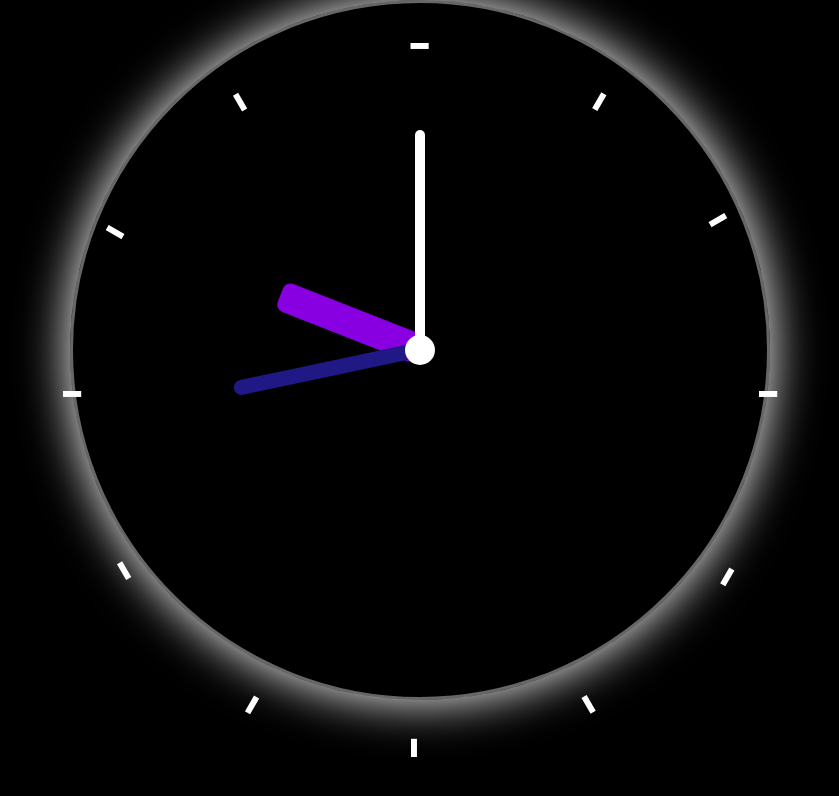
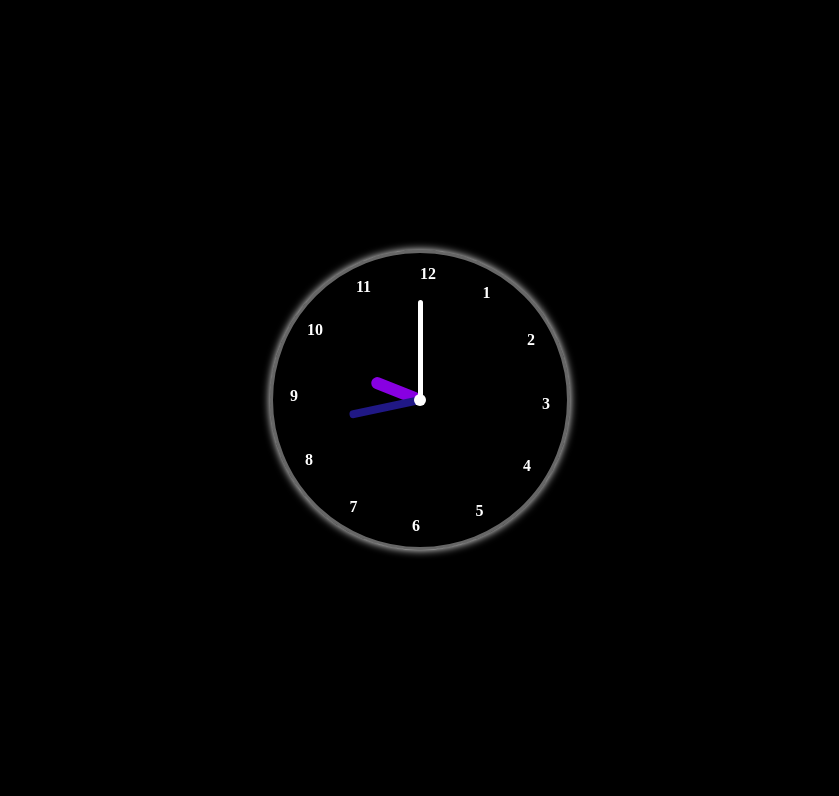
Before and after one commit to GobindTharu/Analog_clock, a plain HTML site: page index.html in a window 1280 px wide. Shown: the whole page, without its empty margins (220-1059 px from the left). Drawn offline with Linux system fonts and the light colour scheme.

Commit message:
clock is made in small size

```diff
--- a/index.html
+++ b/index.html
@@ -10,24 +10,24 @@
 <body>
         <div class="container">
             <div class="clock">
-                <div style="--clr:rgb(136, 0, 226); --h:150px; --w:30px;"  id="hour" class="hand"><i></i></div>
-                <div style="--clr:rgb(32, 24, 133); --h:190px; --w:15px;" id="min" class="hand"><i></i></div>
-                <div style="--clr:rgb(255, 255, 255); --h:220px; --w:10px;" id="sec" class="hand"><i></i></div>
+                <div style="--clr:rgb(136, 0, 226); --h:52px; --w:12px;"  id="hour" class="hand"><i></i></div>
+                <div style="--clr:rgb(32, 24, 133); --h:72px; --w:8px;" id="min" class="hand"><i></i></div>
+                <div style="--clr:rgb(255, 255, 255); --h:100px; --w:5px;" id="sec" class="hand"><i></i></div>
 
 
 
-                <span style="--i:1;"><b>-</b></span>
-                <span style="--i:2;"><b><p>-</p></b></span>
-                <span style="--i:3"><b>-</b></span>
-                <span style="--i:4;"><b><p>-</p></b></span>
-                <span style="--i:5;"><b>-</b></span>
-                <span style="--i:6;"><b><p>-</p></b></span>
-                <span style="--i:7;"><b>-</b></span>
-                <span style="--i:8;"><b><p>-</p></b></span>
-                <span style="--i:9;"><b>-</b></span>
-                <span style="--i:10;"><b><p>-</p></b></span>
-                <span style="--i:11;"><b>-</b></span>
-                <span style="--i:12;"><b><p>-</p></b></span>
+                <span style="--i:1;"><b>1</b></span>
+                <span style="--i:2;"><b><p>2</p></b></span>
+                <span style="--i:3"><b>3</b></span>
+                <span style="--i:4;"><b><p>4</p></b></span>
+                <span style="--i:5;"><b>5</b></span>
+                <span style="--i:6;"><b><p>6</p></b></span>
+                <span style="--i:7;"><b>7</b></span>
+                <span style="--i:8;"><b><p>8</p></b></span>
+                <span style="--i:9;"><b>9</b></span>
+                <span style="--i:10;"><b><p>10</p></b></span>
+                <span style="--i:11;"><b>11</b></span>
+                <span style="--i:12;"><b><p>12</p></b></span>
             </div>
         </div>
         <script src="script.js"></script>
--- a/style.css
+++ b/style.css
@@ -15,15 +15,19 @@ body{
 }
 .container{
     position: relative;
+    display: flex;
+    justify-content: center;
+    align-items: center;
 
 }
 .clock{
-    width: 700px;
-    height: 700px;
+    position: absolute;
+    width: 300px;
+    height: 300px;
     border-radius: 50%;
     background-color: rgba(255 255 255 0.1);
     border: 3px solid rgba(255, 255, 255, 0.4);
-    box-shadow: 0px 0px 50px;
+    box-shadow: 0px 0px 8px;
     display: flex;
     justify-content: center;
     align-items: center;
@@ -37,23 +41,18 @@ body{
 
 }
 .clock span b{
-    transform: rotate(calc(-90deg * var(--i)));
+    position: absolute;
+    transform: rotate(calc(-30deg * var(--i)));
     display: inline-block;
-    font-size: 70px;
-    shadow:20px;
-}
-.clock span b p{
-    transform: rotate(calc(-45deg * var(--i)));
-    display: inline-block;
-    font-size: 70px;
-    shadow:20px;
+    font-size: 16px;
+    /* shadow:20px; */
 }
 
 .clock::before{
     content: '';
     position: absolute;
-    width: 30px;
-    height: 30px;
+    width: 12px;
+    height: 12px;
     border-radius: 50%;
     background-color: white;
     z-index: 2;
@@ -69,6 +68,6 @@ body{
     background-color: var(--clr);
     width: var(--w);
     height: var(--h);
-    border-radius: 8px;
+    border-radius: 16px;
 
  }
```
